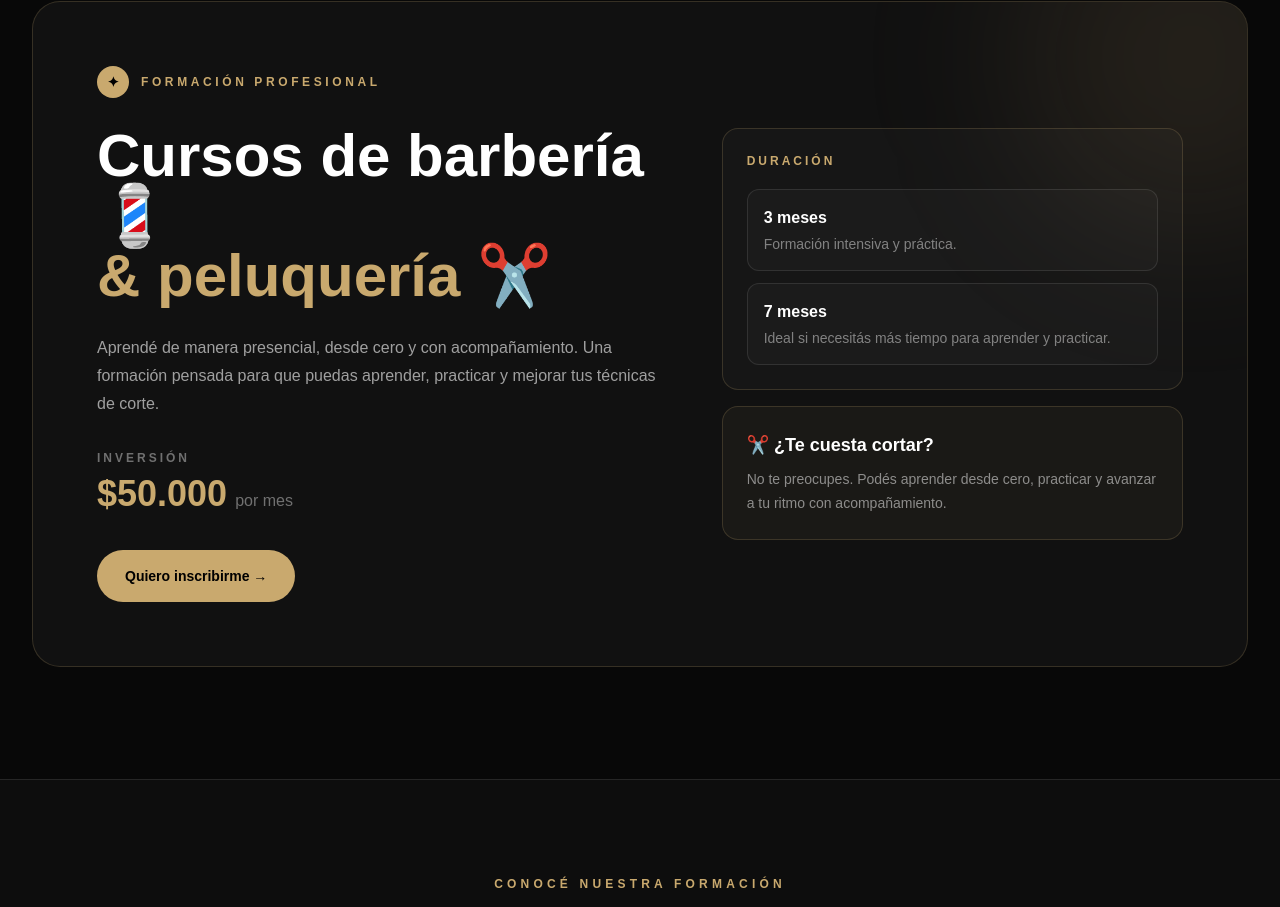
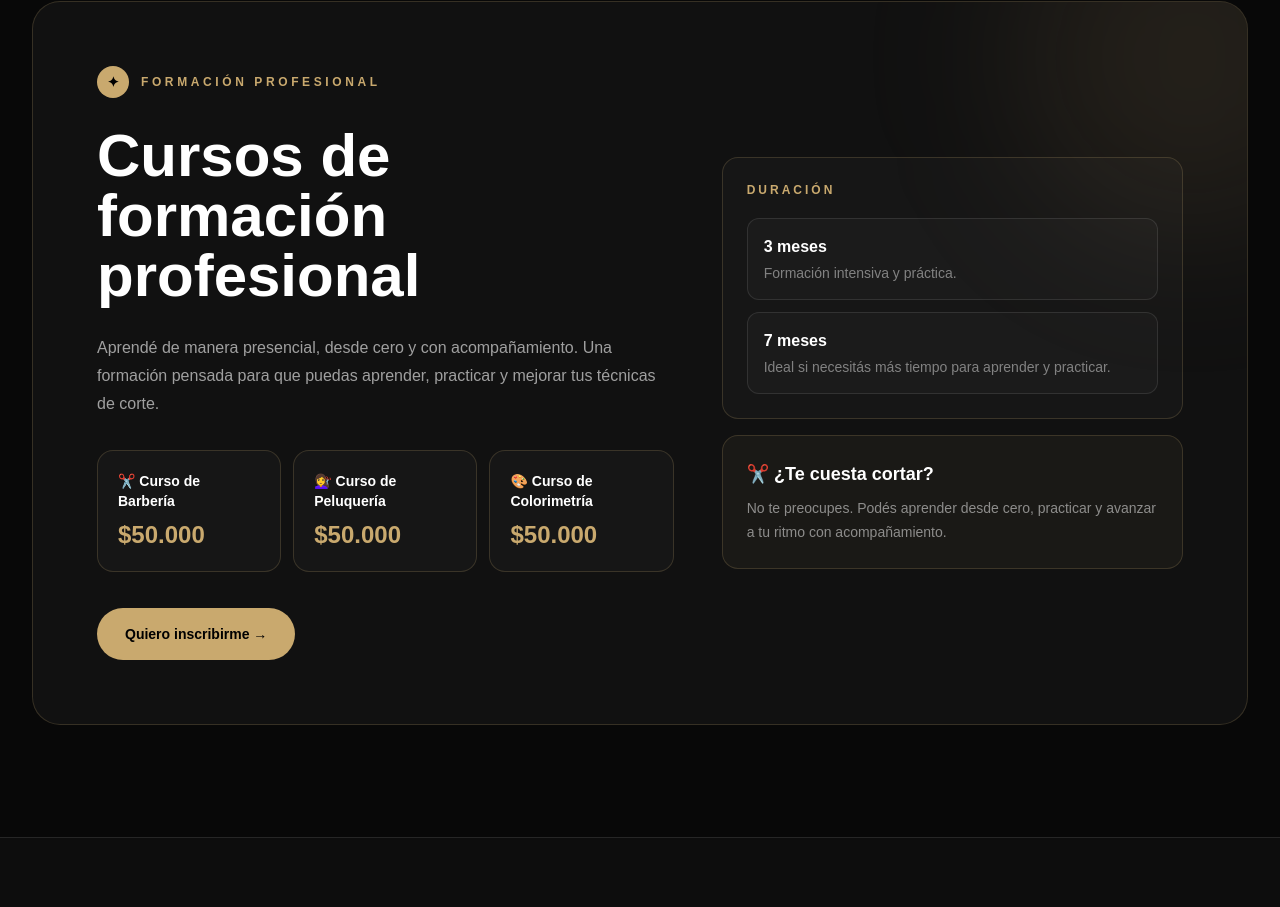
Before and after one commit to buzzentt-sudo/ingrid-lady-barber, a Next.js app: page / in a window 1280 px wide. Shown: the part 3459-4366 px from the top of the page. Built offline with nearby package versions, Linux system fonts and the light colour scheme.

Commit message:
Separa cursos de barberia peluqueria y colorimetria

```diff
--- a/app/page.tsx
+++ b/app/page.tsx
@@ -413,9 +413,7 @@ export default function Home() {
                 </div>
 
                 <h2 className="mt-7 max-w-2xl text-4xl font-bold leading-tight sm:text-6xl">
-                  Cursos de barbería 💈
-                  <br />
-                  <span className="text-[#c9a96e]">& peluquería ✂️</span>
+              Cursos de formación profesional
             </h2>
 
             <p className="mt-7 max-w-xl leading-7 text-white/60">
@@ -424,17 +422,19 @@ export default function Home() {
               mejorar tus técnicas de corte.
             </p>
 
-                <div className="mt-8">
-                  <p className="text-xs font-bold uppercase tracking-[0.25em] text-white/40">
-                    Inversión
-                  </p>
-
-                  <p className="mt-2 text-4xl font-bold text-[#c9a96e]">
-                    $50.000
-                    <span className="ml-2 text-base font-normal text-white/40">
-                      por mes
-                    </span>
-                  </p>
+            <div className="mt-8 grid gap-3 sm:grid-cols-3">
+              <div className="rounded-2xl border border-[#c9a96e]/20 bg-white/[0.025] p-5">
+                <p className="text-sm font-bold text-white">✂️ Curso de Barbería</p>
+                <p className="mt-2 text-2xl font-bold text-[#c9a96e]">$50.000</p>
+              </div>
+              <div className="rounded-2xl border border-[#c9a96e]/20 bg-white/[0.025] p-5">
+                <p className="text-sm font-bold text-white">💇‍♀️ Curso de Peluquería</p>
+                <p className="mt-2 text-2xl font-bold text-[#c9a96e]">$50.000</p>
+              </div>
+              <div className="rounded-2xl border border-[#c9a96e]/20 bg-white/[0.025] p-5">
+                <p className="text-sm font-bold text-white">🎨 Curso de Colorimetría</p>
+                <p className="mt-2 text-2xl font-bold text-[#c9a96e]">$50.000</p>
+              </div>
             </div>
 
                 <a
```
Lines whose indentation alone changed are shown as unchanged.
